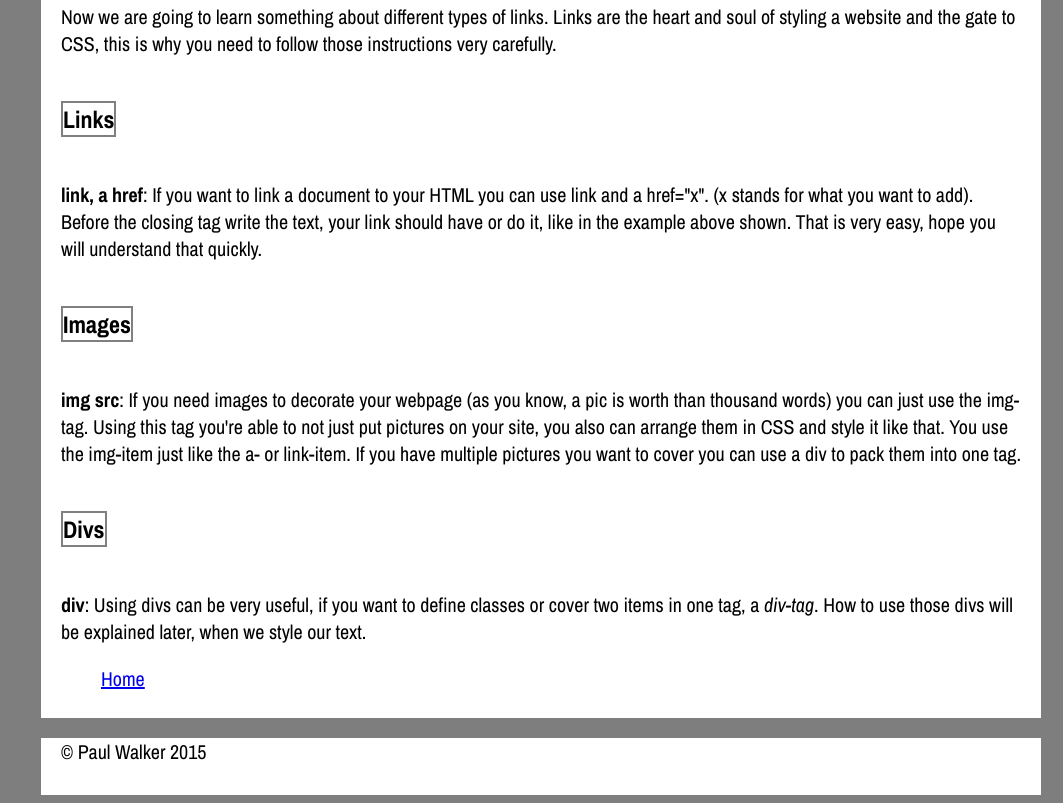
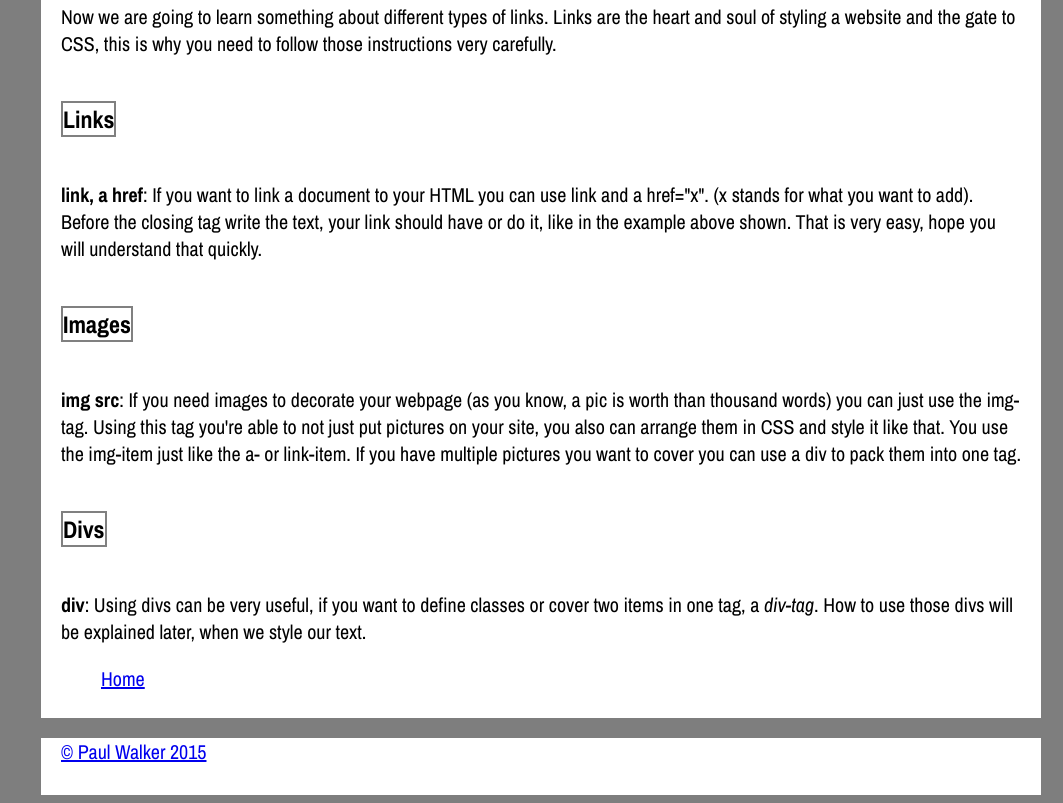
Before and after one commit to misterincredible/misterincredible.github.io, a plain HTML site: page pages/basics.html in a window 1280 px wide. Shown: the part 2166-2969 px from the top of the page, without its empty margins (217-1280 px from the left). Drawn offline with nearby package versions, Linux system fonts and the light colour scheme; a web font is replaced by a local one.

Commit message:
Added link

```diff
--- a/pages/basics.html
+++ b/pages/basics.html
@@ -97,7 +97,7 @@
                  <ul>
                  </div>
                  <div class="container">
-                    <p>&copy; Paul Walker 2015</p>
+                    <a href="aboutme.html"><p>&copy; Paul Walker 2015</p><a>
                 </div>
             </body>
         </html>
```
